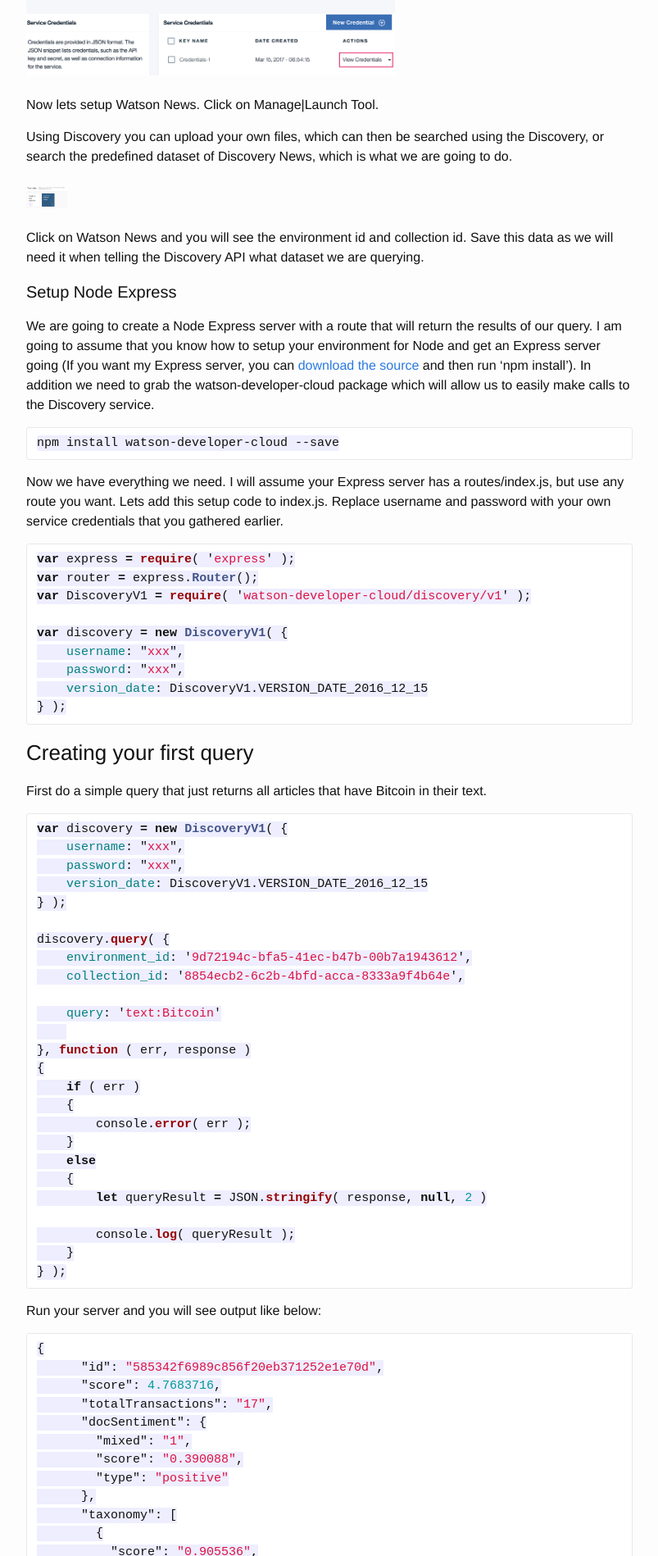
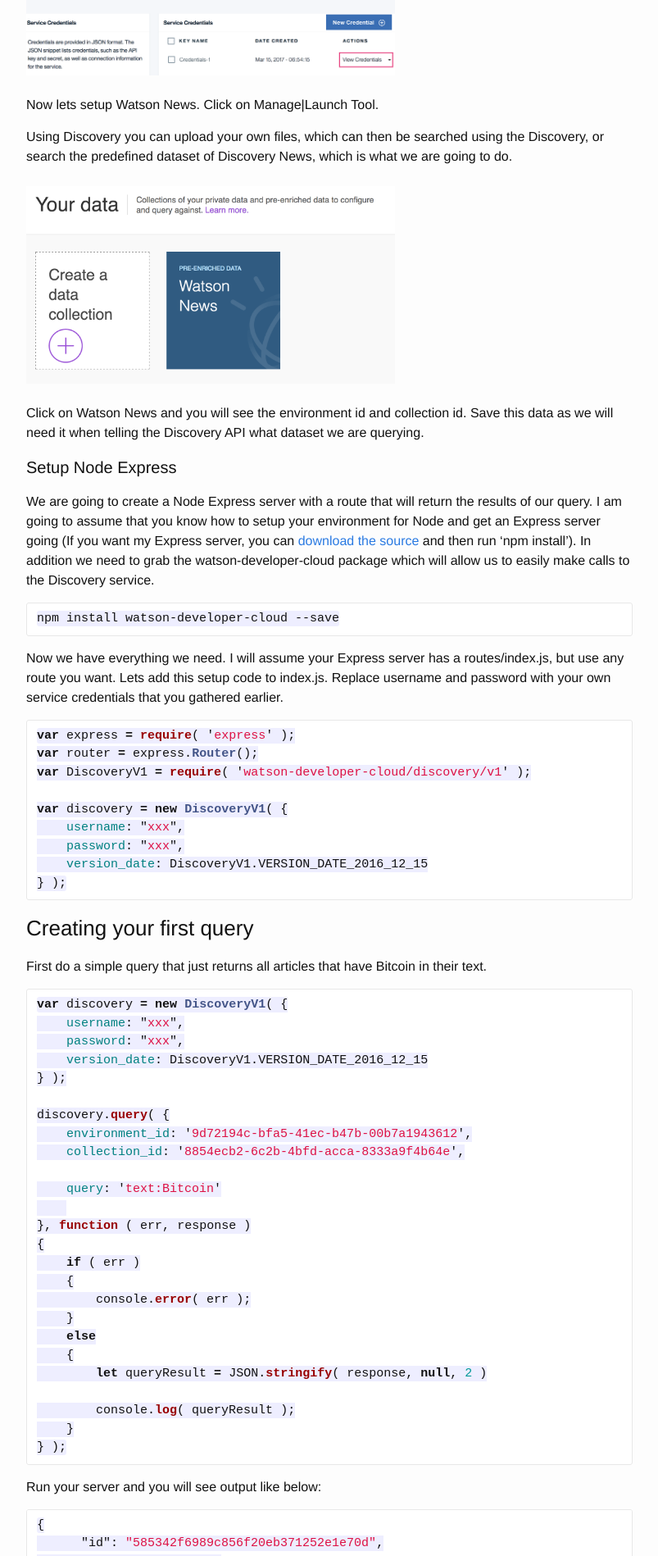
Before and after one commit to pwcremin/pwcremin.github.io, a Jekyll site: the page built from _posts/2017-03-15-discovery-news-bitcoin.markdown, in a window 1280 px wide. Shown: the part 1874-3772 px from the top of the page at 82% size, without its empty margins (238-1041 px from the left). Built offline with Jekyll 4.4.1, drawn with Linux system fonts in a browser that asks for light colours; comment, search, counter and statistics services are not loaded.

Commit message:
Update 2017-03-15-discovery-news-bitcoin.markdown

```diff
--- a/_posts/2017-03-15-discovery-news-bitcoin.markdown
+++ b/_posts/2017-03-15-discovery-news-bitcoin.markdown
@@ -47,7 +47,7 @@
 Using Discovery you can upload your own files, which can then be searched using the Discovery, or search the predefined dataset of Discovery News, which is what we are going to do.
 <br>
 <br>
-<img src="/assets/discovery-bitcoin/your_data.png" width="50"/>
+<img src="/assets/discovery-bitcoin/your_data.png" width="450"/>
 <br>
 <br>
 Click on Watson News and you will see the environment id and collection id.  Save this data as we will need it when telling the Discovery API what dataset we are querying.
```
